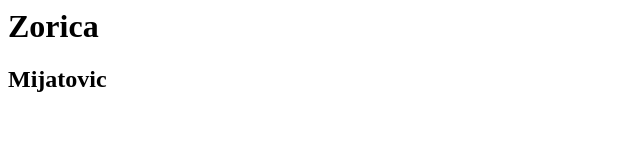
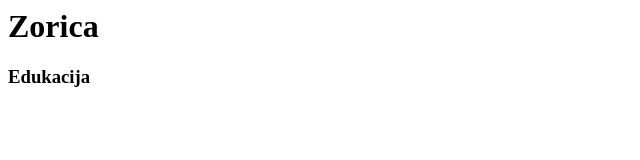
Before and after one commit to ZoMIjatovic/cv, a plain HTML site: page index.html in a window 1280 px wide. Shown: the full height of the page, 0-640 px from the left. Drawn offline with Linux system fonts and the light colour scheme.

Commit message:
Dodavanje

```diff
--- a/index.html
+++ b/index.html
@@ -1,2 +1,2 @@
 <h1>Zorica</h1>
-<h2>Mijatovic</h2>
+<h3>Edukacija</h3>
```
